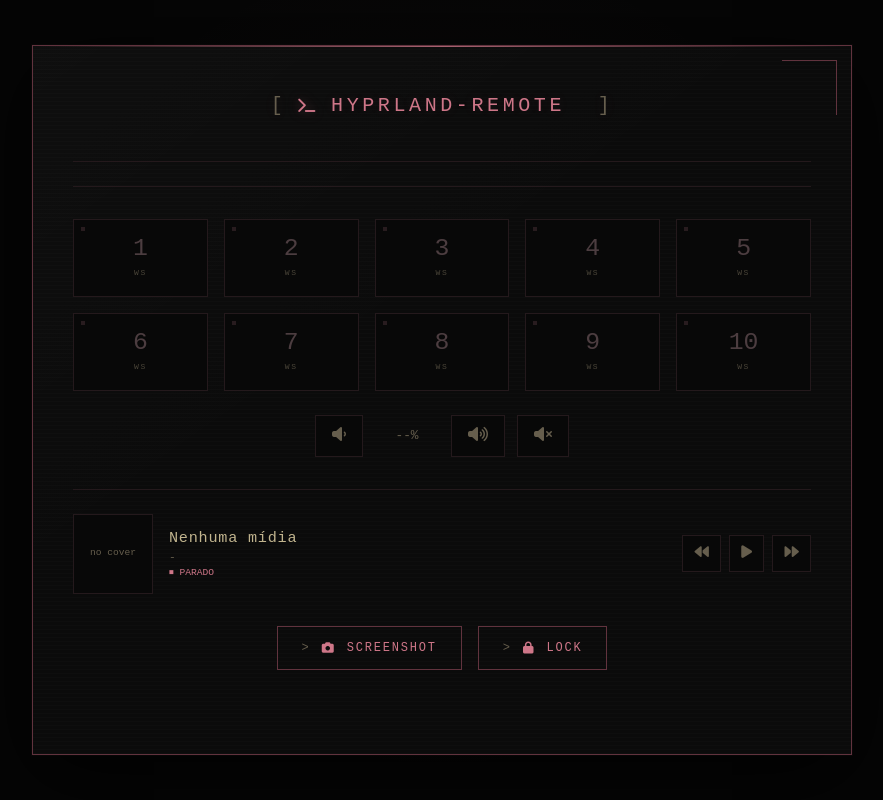
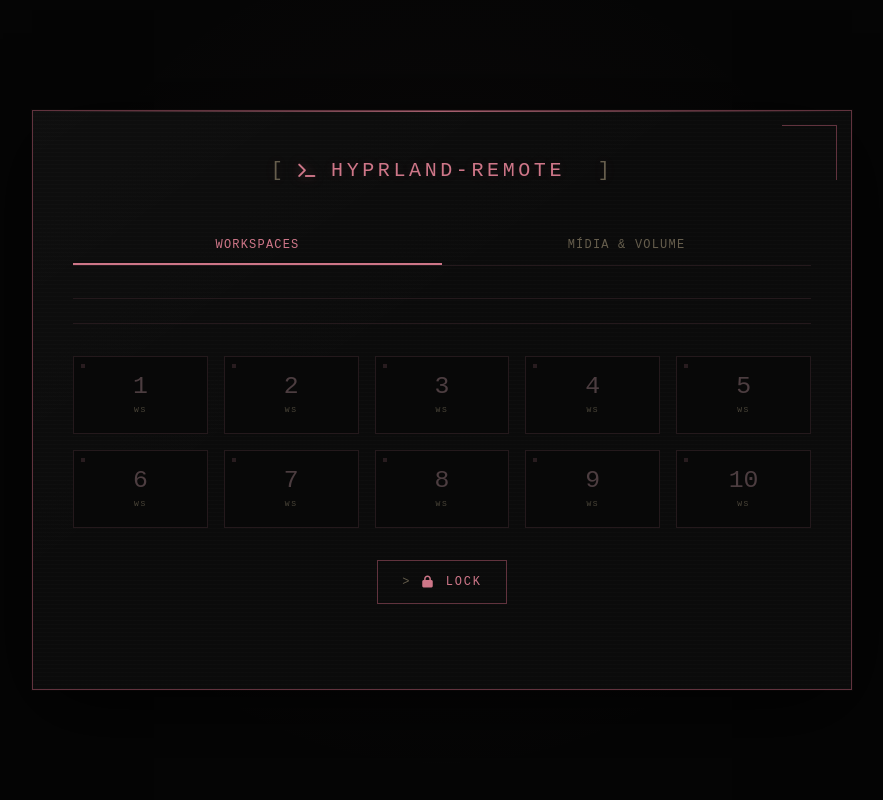
Before and after one commit to 4st0lfo1337/fork-hyprland-remote-control, a Flask app: page / in a window 1280 px wide. Shown: the whole page, without its empty margins (198-1081 px from the left). Run offline with Flask 3, Linux system fonts and the light colour scheme.

Commit message:
Site Tab system added
site divided into "Workspaces" and "Media and Volume"

```diff
--- a/static/main.js
+++ b/static/main.js
@@ -200,7 +200,6 @@
 
     // Arte (capa)
     if (data.art_url && data.art_url.length > 0) {
-        // Se a URL for relativa (começa com /media/art) ou absoluta http, usa diretamente
         artEl.innerHTML =
             `<img src="${data.art_url}" alt="capa" onerror="this.parentElement.innerHTML='<div class=\\'placeholder\\'>no cover</div>'" />`;
     } else {
@@ -216,7 +215,6 @@
     })
         .then((res) => res.json())
         .then((data) => {
-            // Atualiza a UI com os dados retornados
             updateMediaUI(data);
         })
         .catch((err) => {
@@ -253,6 +251,29 @@
 }
 
 // ================================================================
+// TABS
+// ================================================================
+
+document.querySelectorAll(".tab-btn").forEach((btn) => {
+    btn.addEventListener("click", function () {
+        // Remove active de todos os botões e conteúdos
+        document.querySelectorAll(".tab-btn").forEach((b) =>
+            b.classList.remove("active")
+        );
+        document.querySelectorAll(".tab-content").forEach((c) =>
+            c.classList.remove("active")
+        );
+
+        // Ativa o botão clicado
+        this.classList.add("active");
+
+        // Ativa o conteúdo correspondente
+        const tabId = this.dataset.tab;
+        document.getElementById(tabId).classList.add("active");
+    });
+});
+
+// ================================================================
 // INICIALIZAÇÃO
 // ================================================================
 
--- a/templates/index.html
+++ b/templates/index.html
@@ -160,6 +160,45 @@
         @keyframes blink {
             0%, 45% { opacity: 1; }
             46%, 100% { opacity: 0; }
+        }
+
+        /* ========== TABS ========== */
+        .tabs {
+            display: flex;
+            border-bottom: 1px solid var(--line);
+            margin-bottom: 2rem;
+        }
+
+        .tab-btn {
+            flex: 1;
+            padding: 0.6rem 0;
+            background: transparent;
+            border: none;
+            color: var(--muted);
+            font-family: 'Courier New', monospace;
+            font-size: 0.75rem;
+            letter-spacing: 0.1em;
+            text-transform: uppercase;
+            cursor: pointer;
+            transition: color 0.15s ease, border-color 0.15s ease;
+            border-bottom: 2px solid transparent;
+        }
+
+        .tab-btn:hover {
+            color: var(--cream);
+        }
+
+        .tab-btn.active {
+            color: var(--red);
+            border-bottom-color: var(--red);
+        }
+
+        .tab-content {
+            display: none;
+        }
+
+        .tab-content.active {
+            display: block;
         }
 
         /* ========== WORKSPACE GRID ========== */
@@ -513,6 +552,14 @@
             <span class="cursor-blink"></span>
         </div>
 
+        <!-- TABS -->
+        <div class="tabs">
+            <button class="tab-btn active" data-tab="tab-workspaces">Workspaces</button>
+            <button class="tab-btn" data-tab="tab-media">Mídia & Volume</button>
+        </div>
+
+        <!-- TAB 1: WORKSPACES -->
+        <div id="tab-workspaces" class="tab-content active">
             <!-- MONITORES -->
             <div id="monitors-container" class="monitors-container">
                 <!-- Preenchido pelo JS -->
@@ -532,6 +579,16 @@
                 {% endfor %}
             </div>
 
+            <!-- LOCK (apenas aqui) -->
+            <div class="action-buttons">
+                <button id="lock-button" onclick="lockScreen()">
+                    <i class="fas fa-lock"></i> LOCK
+                </button>
+            </div>
+        </div>
+
+        <!-- TAB 2: MÍDIA & VOLUME -->
+        <div id="tab-media" class="tab-content">
             <!-- VOLUME -->
             <div class="volume-controls">
                 <button class="volume-btn" onclick="adjustVolume('down')">
@@ -574,16 +631,15 @@
                 </div>
             </div>
 
-        <!-- AÇÕES: SCREENSHOT + LOCK -->
+            <!-- SCREENSHOT (apenas aqui) -->
             <div class="action-buttons">
                 <button id="screenshot-button" onclick="window.location.href='/screenshot/take'">
                     <i class="fas fa-camera"></i> SCREENSHOT
                 </button>
-            <button id="lock-button" onclick="lockScreen()">
-                <i class="fas fa-lock"></i> LOCK
-            </button>
+            </div>
         </div>
 
+        <!-- RESULTADO (feedback) -->
         <div id="screenshot-result"></div>
     </div>
 
```
Lines whose indentation alone changed are shown as unchanged.
